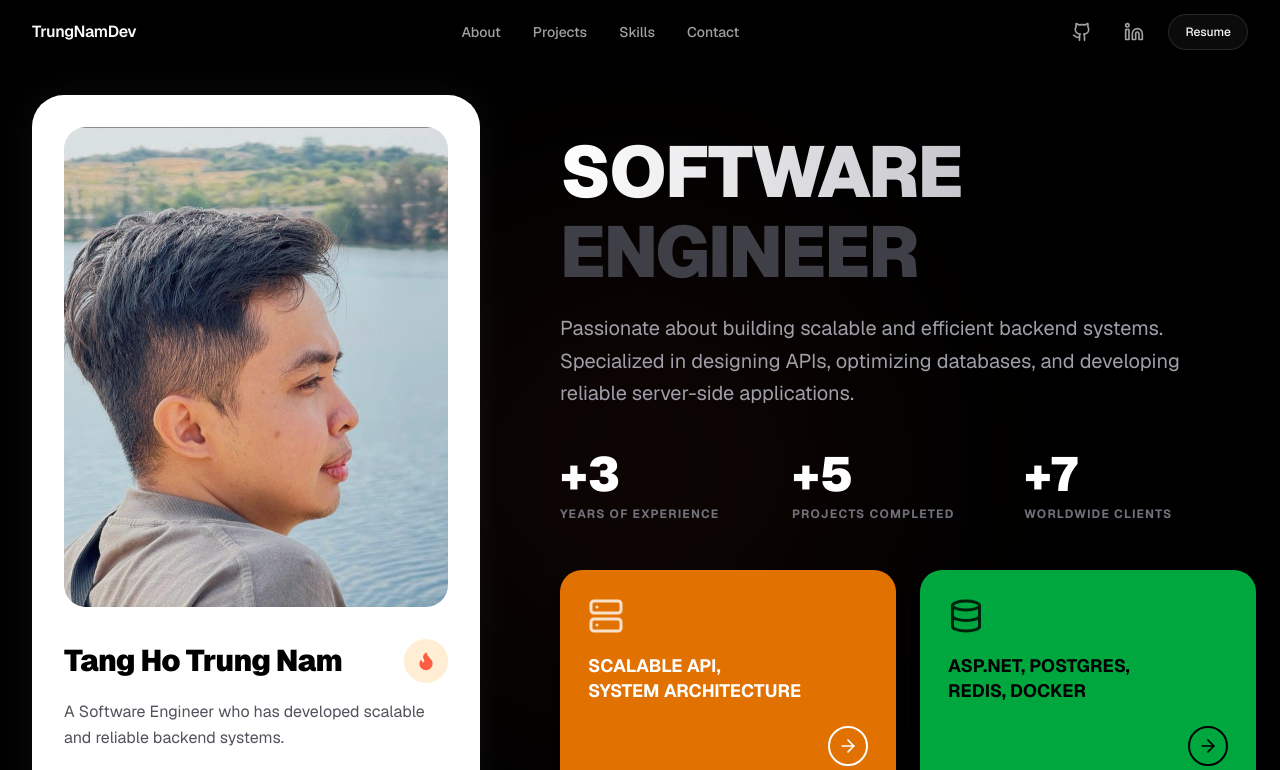
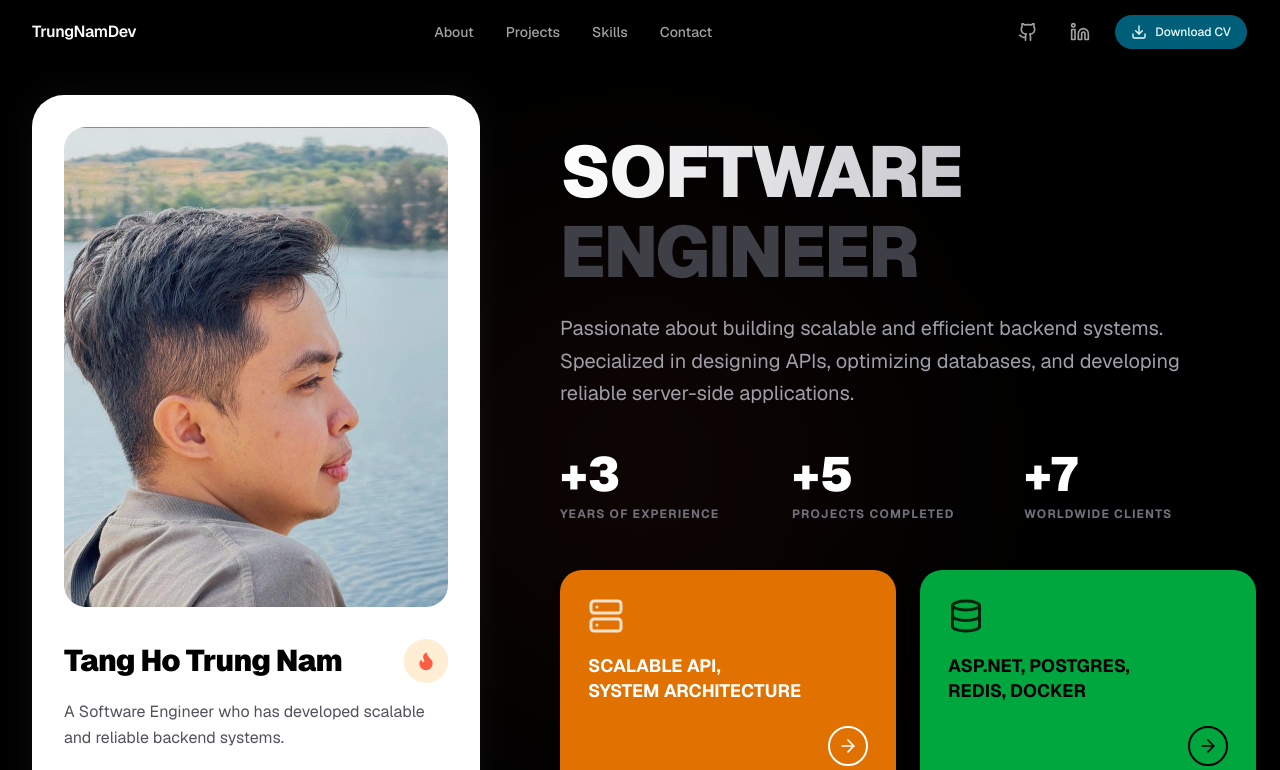
Before and after one commit to thtn-dev/nextjs-portfolio-blog, a Next.js app: page / in a window 1280 px wide. Shown: the top 770 px of the page. Built offline with nearby package versions, Linux system fonts and the light colour scheme.

Commit message:
Refactor code structure for improved readability and maintainability

```diff
--- a/components/layout/header.tsx
+++ b/components/layout/header.tsx
@@ -2,7 +2,7 @@
 
 import { useState, useEffect } from "react"
 import Link from "next/link"
-import { Menu } from "lucide-react"
+import { Menu, Download } from "lucide-react"
 import { Button } from "@/components/ui/button"
 
 export function Header() {
@@ -91,15 +91,22 @@ export function Header() {
                 <circle cx="4" cy="4" r="2" />
               </svg>
             </a>
-            <Button variant="outline" className="h-9 px-4 font-medium rounded-full" asChild>
-              <a href="/resume.pdf" target="_blank" rel="noopener noreferrer">
-                Resume
+            <Button variant="default" className="h-9 px-4 font-medium rounded-full gap-2" asChild>
+              <a href="/pdf/Tang-Ho-Trung-Nam-CV.pdf" download="Tang-Ho-Trung-Nam-CV.pdf" rel="noopener noreferrer">
+                <Download className="size-4" />
+                Download CV
               </a>
             </Button>
           </div>
 
-          {/* Mobile: Menu Icon Button */}
-          <div className="flex md:hidden">
+          {/* Mobile: Actions */}
+          <div className="flex md:hidden items-center gap-2">
+            <Button variant="default" className="h-8 px-3 text-xs font-medium rounded-full gap-1.5" asChild>
+              <a href="/pdf/Tang-Ho-Trung-Nam-CV.pdf" download="Tang-Ho-Trung-Nam-CV.pdf" rel="noopener noreferrer">
+                <Download className="size-3.5" />
+                CV
+              </a>
+            </Button>
             <Button
               variant="ghost"
               size="icon"
```
Also changed, not shown: 1 other file (tests, documents, lock files or other folders).
